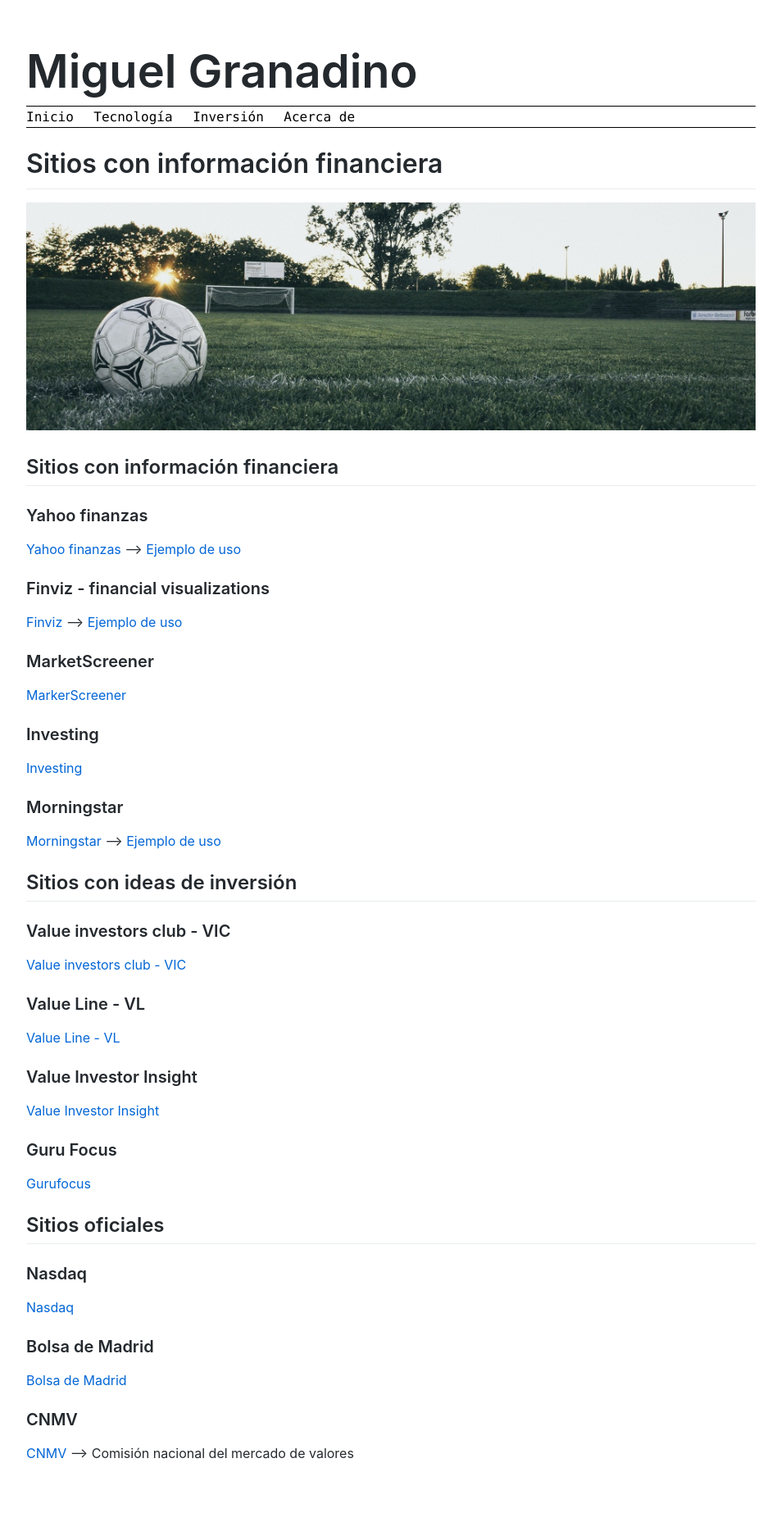
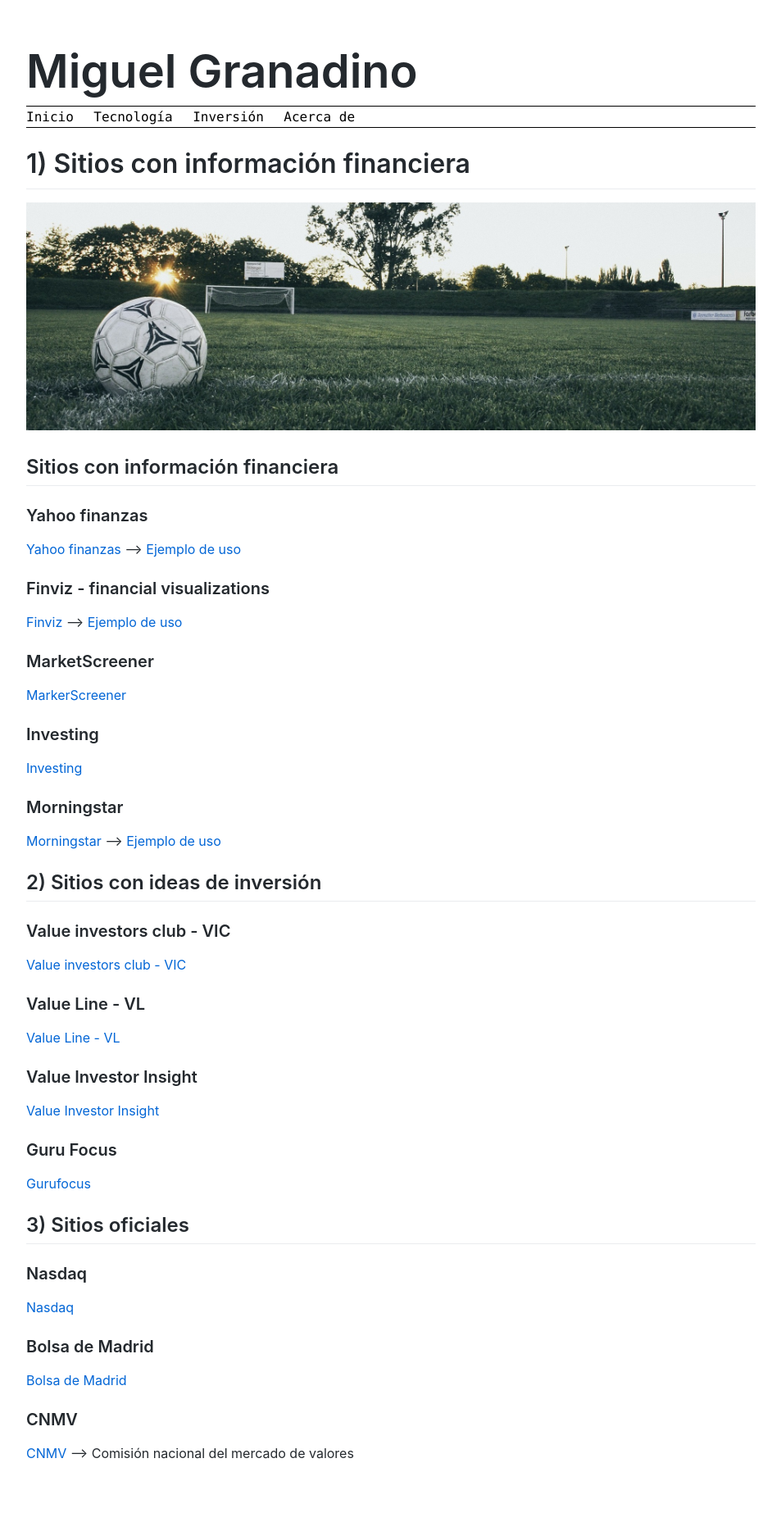
Before and after one commit to Akira3030/formacion, a Jekyll site: the page built from articulos/inversiones/sitios-con-informacion-financiera.md, in a window 1280 px wide. Shown: the whole page at 82% size, without its empty margins (163-1116 px from the left). Built offline with Jekyll 4.4.1, drawn with Linux system fonts in a browser that asks for light colours.

Commit message:
Update sitios-con-informacion-financiera.md

```diff
--- a/articulos/inversiones/sitios-con-informacion-financiera.md
+++ b/articulos/inversiones/sitios-con-informacion-financiera.md
@@ -3,7 +3,7 @@
 title: "Información financiera"
 ---
 
-# Sitios con información financiera
+# 1) Sitios con información financiera
 
 ![]({{ site.site_url }}/assets/img/football-1486353_1920_alt_600.jpg)
 
@@ -26,7 +26,7 @@
 ### Morningstar
 [Morningstar](https://www.morningstar.es) --> [Ejemplo de uso](https://www.youtube.com/watch?v=cZvosqnOjw0)
 
-## Sitios con ideas de inversión
+## 2) Sitios con ideas de inversión
 
 ### Value investors club - VIC
 [Value investors club - VIC](https://www.valueinvestorsclub.com/ideas)
@@ -40,7 +40,7 @@
 ### Guru Focus
 [Gurufocus](https://www.gurufocus.com)
 
-## Sitios oficiales
+## 3) Sitios oficiales
 
 ### Nasdaq
 [Nasdaq](https://www.nasdaq.com/)
```
